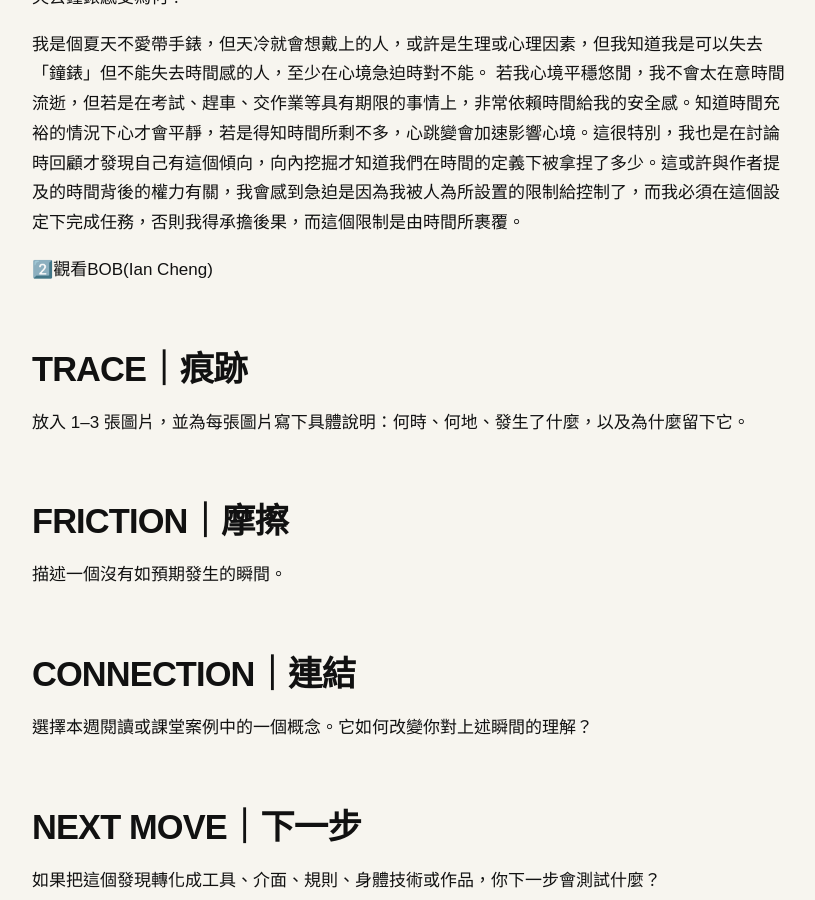
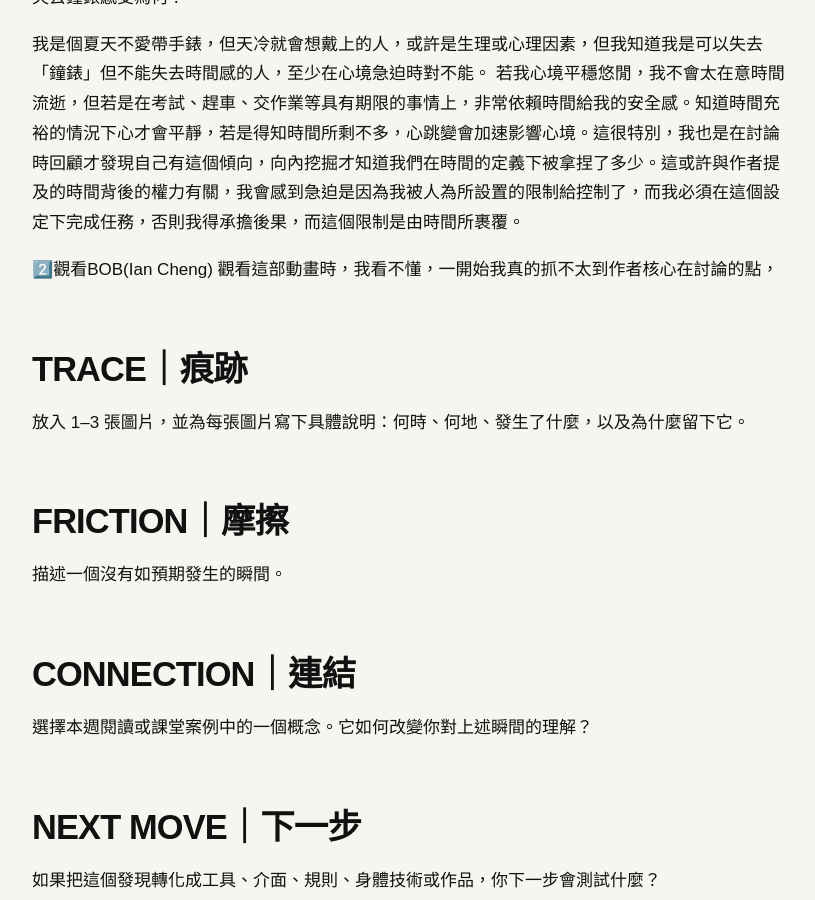
Before and after one commit to amyli951122-rgb/fieldworkarchive, a Jekyll site: the page built from weeks/week-10.md, in a window 1280 px wide and 900 px high, scrolled down 863 px. Shown: the whole window, without its empty margins (48-863 px from the left). Built offline with Jekyll 4.4.1, drawn with Linux system fonts in a browser that asks for light colours.

Commit message:
Update week-10.md

```diff
--- a/weeks/week-10.md
+++ b/weeks/week-10.md
@@ -24,6 +24,7 @@ permalink: /weeks/week-10/
 若我心境平穩悠閒，我不會太在意時間流逝，但若是在考試、趕車、交作業等具有期限的事情上，非常依賴時間給我的安全感。知道時間充裕的情況下心才會平靜，若是得知時間所剩不多，心跳變會加速影響心境。這很特別，我也是在討論時回顧才發現自己有這個傾向，向內挖掘才知道我們在時間的定義下被拿捏了多少。這或許與作者提及的時間背後的權力有關，我會感到急迫是因為我被人為所設置的限制給控制了，而我必須在這個設定下完成任務，否則我得承擔後果，而這個限制是由時間所裹覆。
 
 2️⃣觀看BOB(Ian Cheng)
+觀看這部動畫時，我看不懂，一開始我真的抓不太到作者核心在討論的點，
 
 
 ## TRACE｜痕跡
```
